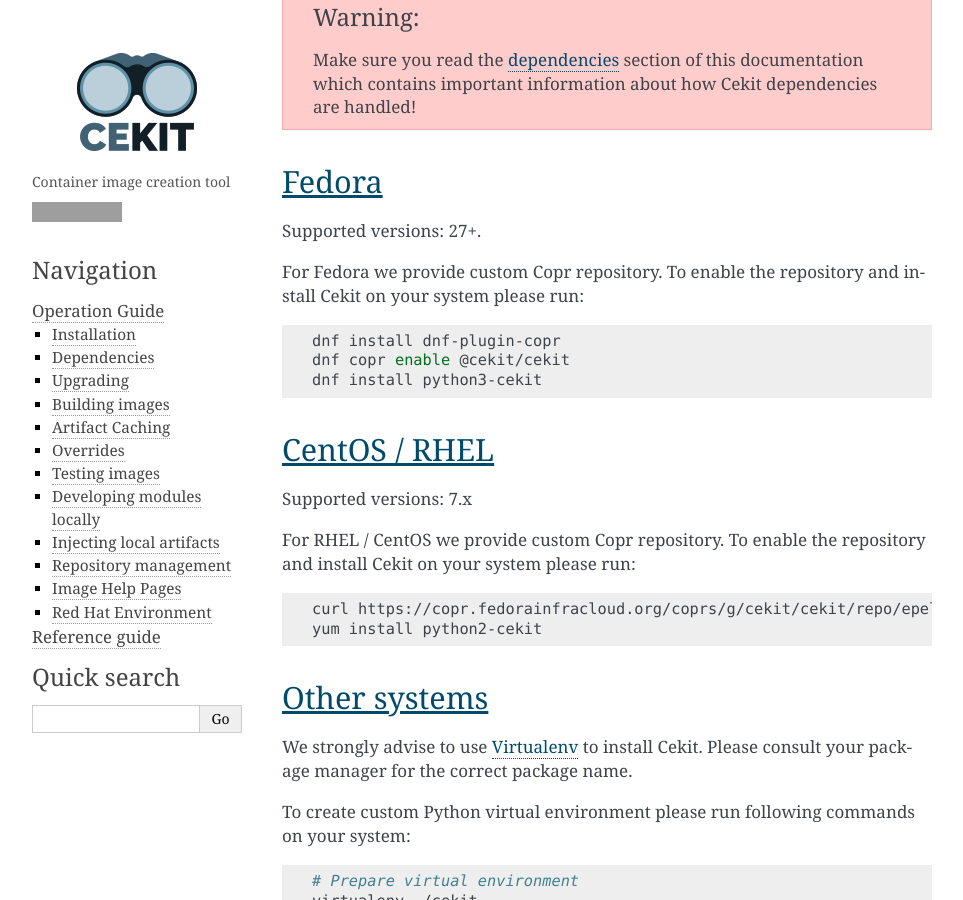
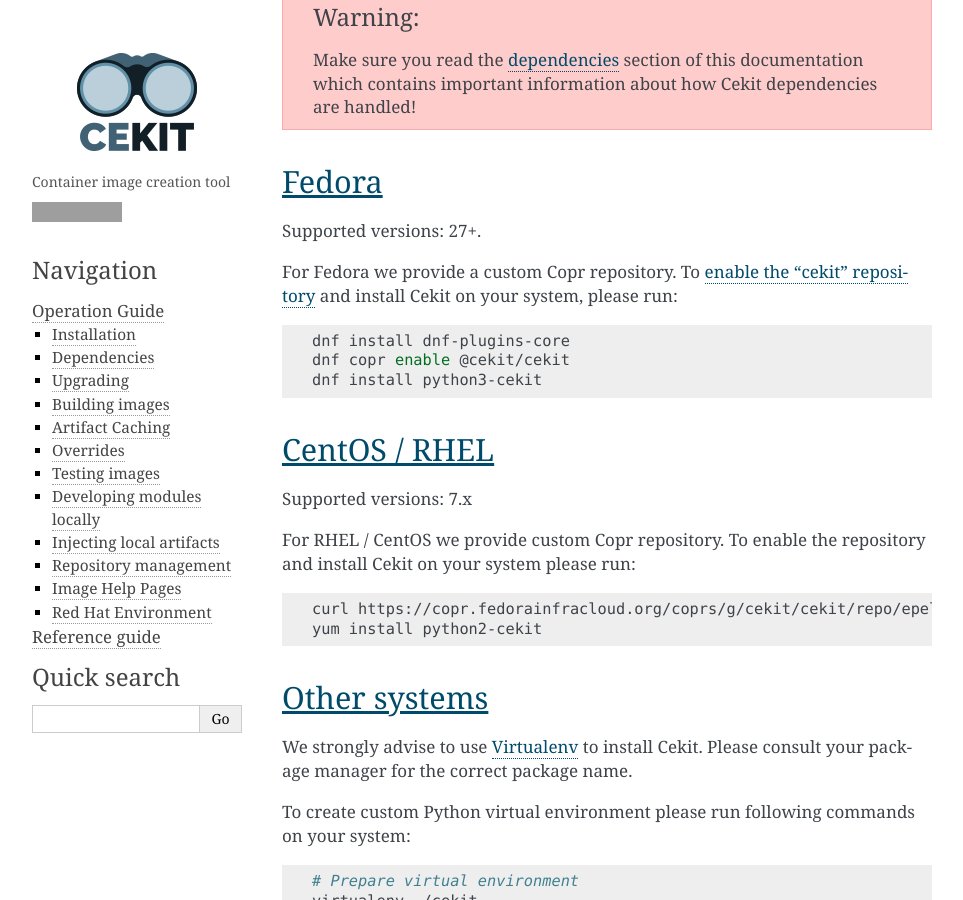
Before and after one commit to cekit/cekit, a Sphinx documentation site: the page built from docs/installation.rst, in a window 1280 px wide and 900 px high, scrolled down 779 px. Shown: the whole window, without its empty margins (148-1111 px from the left). Built offline with Sphinx 7.4.7, drawn with Linux system fonts in a browser that asks for light colours; grey boxes are pictures that could not be loaded.

Commit message:
fix copr installation step on installation.rst

```diff
--- a/docs/installation.rst
+++ b/docs/installation.rst
@@ -22,11 +22,11 @@ Fedora
 
 Supported versions: 27+.
 
-For Fedora we provide custom Copr repository. To enable the repository and install Cekit on your system please run:
+For Fedora we provide a custom Copr repository.  To `enable the "cekit" repository <https://docs.pagure.org/copr.copr/how_to_enable_repo.html>`_ and install Cekit on your system, please run:
 
 .. code-block:: bash
 
-    dnf install dnf-plugin-copr
+    dnf install dnf-plugins-core
     dnf copr enable @cekit/cekit
     dnf install python3-cekit
 
```
